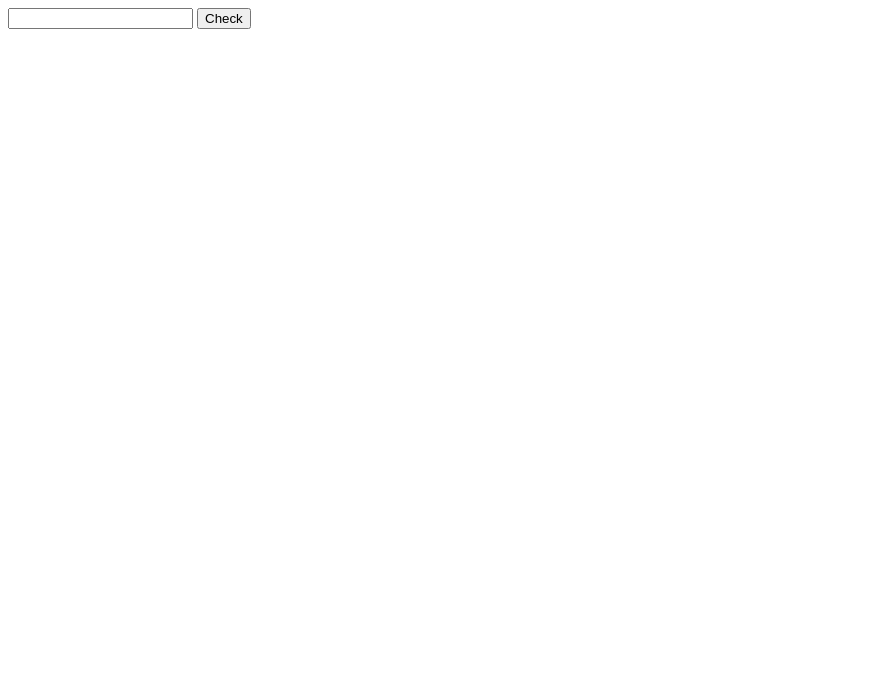
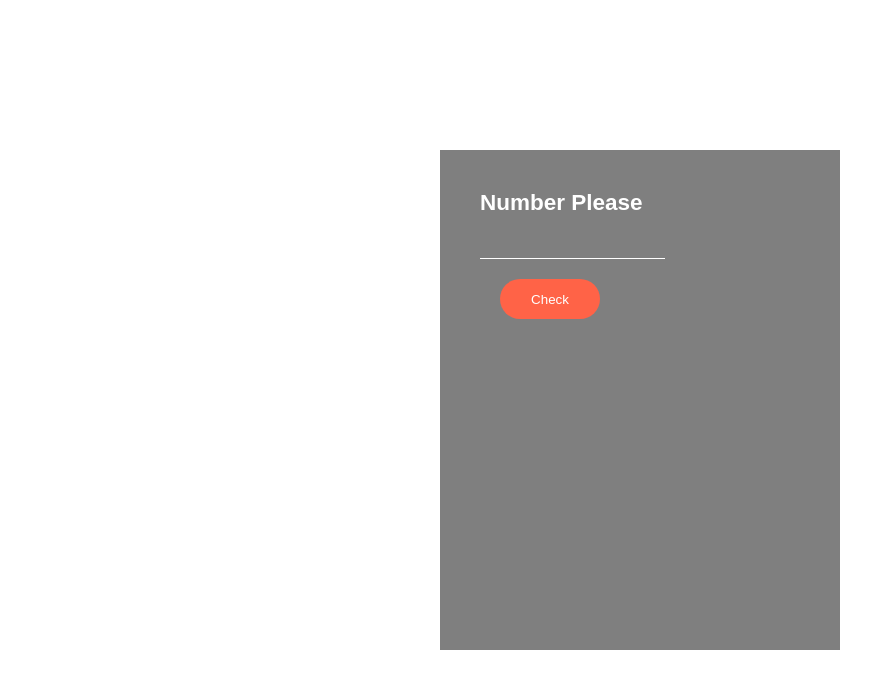
Before and after one commit to DIzosimov/fizzbuzz_js_david, a website: page src/index.html in a window 1280 px wide. Shown: the whole page, without its empty margins (0-895 px from the left). Drawn offline with Linux system fonts and the light colour scheme.

Commit message:
Adds stylesheet and styling to index.html and slightly alters index.html file

```diff
--- /dev/null
+++ b/src/css/stylesheet.css
@@ -0,0 +1,55 @@
+body {
+    margin: 0;
+    padding: 0;
+    background-image: url(https://mdbootstrap.com/img/Photos/Horizontal/Nature/full%20page/img(11).jpg);
+    background-size: cover;
+    font-family: sans-serif;
+    font-size: 15px
+}
+.container {
+    position: absolute;
+    top: 50%;
+    left: 50%;
+    transform: translate(-50%, -50%);
+    width: 400px;
+    height: 500px;
+    box-sizing:border-box;
+    background:rgba(0, 0, 0, 0.5);
+    padding: 40px;
+}
+
+h2{
+    margin: 0;
+    padding: 0 0 20px;
+    font-weight: bold;
+    color: #ffffff;
+}
+
+#value{
+    border:none;
+    border-bottom: 1px solid #ffffff;
+    background-color: transparent;
+    outline: none;
+    height: 20px;
+    color: #ffffff;
+    display: 16px;
+    font-size: 14px;
+}
+
+#button {
+    border: none;
+    height: 40px;
+    width: 100px;
+    outline: none;
+    color: #ffffff;
+    background-color: tomato;
+    cursor: pointer;
+    border-radius: 20px;
+    margin: 20px;
+}
+
+#display_answer {
+    color: #ffffff;
+    font-size: 16px;
+
+}
--- a/src/index.html
+++ b/src/index.html
@@ -5,11 +5,15 @@
     <meta name="viewport" content="width=device-width, initial-scale=1.0">
     <meta http-equiv="X-UA-Compatible" content="ie=edge">
     <title>Puppeteer Mocha Scaffold</title>
+    <link rel="stylesheet" href="./css/stylesheet.css">
 </head>
 <body>
+<div class="ui raised very padded text container segment">
+    <h2 class="ui header">Number Please</h2>
     <input type="text" id="value">
     <input type="submit" value="Check" id="button">
     <div id="display_answer"></div>
+</div>
 </body>
 <script src="js/fizzbuzz.js"></script>
     <script>
```
